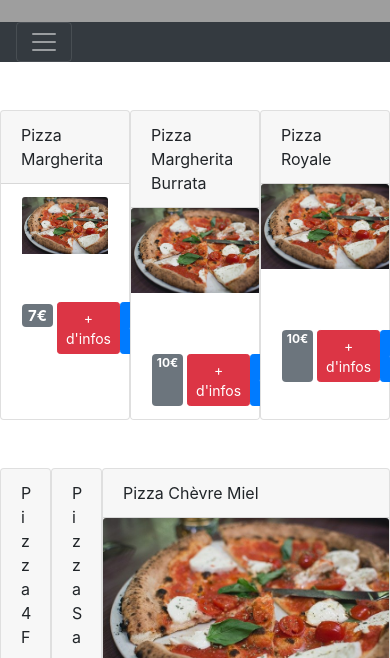
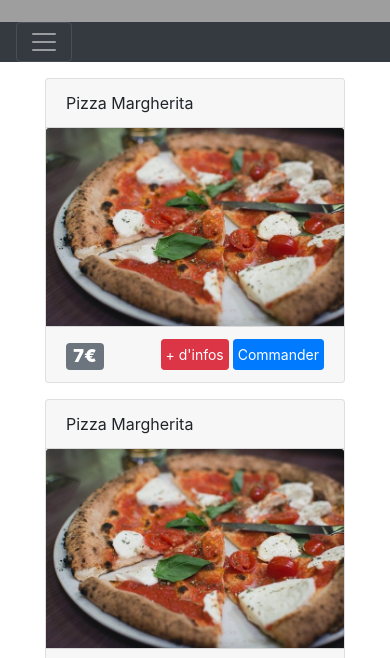
Before and after one commit to JulienGioux/PizzaTime, a plain HTML site: page index.html in a window 390 px wide. Shown: the part 178-836 px from the top of the page. Drawn offline with nearby package versions, Linux system fonts and the light colour scheme; grey boxes are pictures that could not be loaded.

Commit message:
Catégorie A flex, responsive max-width: 300px

```diff
--- a/assets/css/style.css
+++ b/assets/css/style.css
@@ -8,7 +8,9 @@
     background-position: right 35% bottom 45%;
 }
 
-
+.w-max-sd {
+    max-width: 300px;
+}
 .w-minmax {
     min-width: max-content;
 }
--- a/index.html
+++ b/index.html
@@ -49,24 +49,23 @@
     <section>
         <!-- CATEGORIE 1 BASE TOMATE -->
         <section id="Cat1">
-            <div class="d-flex flex-row justify-content-around mt-5 mb-5">
+            <div class="d-flex flex-row flex-wrap justify-content-around m-2">
                 <!-- FLECHE GAUCHE -->
                 <!-- CARD1 -->
-                <div class="card" style="width: 18rem;">
+                <div class="card w-max-sd m-2">
                     <div class="card-header">Pizza Margherita</div>
-                    <!-- <img class="card-img-top" src="assets/img/margherita.jpg" alt="Card image cap"> -->
-                    <div class="card-footer border border-white bg-white">
-                        <img class="card-img-top" src="assets/img/margherita.jpg" alt="Card image cap">
-                        <!-- INSERT IMAGE HERE -->
-                        <div class="d-flex justify-content-between mt-5">
-                            <div class="d-flex text-left">
-                               <h5><span class="badge badge-secondary">7€</span></h5>
+                    <!-- INSERT IMAGE HERE -->
+                    <img class="card-img-top" src="assets/img/margherita.jpg" alt="Card image cap">
+                    <div class="card-footer">
+                        <div class="d-flex justify-content-between align-items-center";>
+                            <div class="h4 my-auto">
+                               <span class="badge badge-secondary"><strong>7€</strong></span>
                             </div>
-                            <div class="d-flex justify-content-end mx-1">
-                                <button type="button" class="btn btn-sm btn-danger" data-toggle="popover"
+                            <div class="d-flex justify-content-left">
+                                <button type="button" class="btn btn-sm btn-danger p-1 mx-1 w-minmax" data-toggle="popover"
                                     title="Pizza Margherita" data-content="Tomate, Tomate fraîche, mozzarella, origan">+
                                     d'infos</button>
-                                <button type="button" class="btn btn-sm btn-primary" data-toggle="modal"
+                                <button type="button" class="btn btn-sm btn-primary p-1 w-minmax" data-toggle="modal"
                                     data-target="#margherita">Commander</button>
                                 <!-- Modal -->
                                 <div class="modal fade" id="margherita" tabindex="-1" role="dialog"
@@ -97,26 +96,24 @@
                 </div>
 
                 <!-- CARD2 -->
-                <div class="card" style="width: 18rem;">
-                    <div class="card-header">
-                        Pizza Margherita Burrata
-                    </div>
+                <div class="card w-max-sd m-2"
+>
+                    <div class="card-header">Pizza Margherita</div>
+                    <!-- INSERT IMAGE HERE -->
                     <img class="card-img-top" src="assets/img/margherita.jpg" alt="Card image cap">
-                    <div class="card-footer border border-white bg-white">
-                        <!-- INSERT IMAGE HERE -->
-                        <div class="d-flex justify-content-between mt-5">
-                            <div class="d-flex text-left">
-                                <span class="badge badge-secondary">10€</span>
+                    <div class="card-footer">
+                        <div class="d-flex justify-content-between align-items-center";>
+                            <div class="h4 my-auto">
+                               <span class="badge badge-secondary"><strong>7€</strong></span>
                             </div>
-                            <div class="d-flex justify-content-end mx-1">
-                                <button type="button" class="btn btn-sm btn-danger" data-toggle="popover"
-                                    title="Pizza Margherita Burrata"
-                                    data-content="Tomate, Mozzarella, Burrata après cuisson, Tomate confite, Origan">+
+                            <div class="d-flex justify-content-left">
+                                <button type="button" class="btn btn-sm btn-danger p-1 mx-1 w-minmax" data-toggle="popover"
+                                    title="Pizza Margherita" data-content="Tomate, Tomate fraîche, mozzarella, origan">+
                                     d'infos</button>
-                                <button type="button" class="btn btn-sm btn-primary" data-toggle="modal"
-                                    data-target="#burrata">Commander</button>
+                                <button type="button" class="btn btn-sm btn-primary p-1 w-minmax" data-toggle="modal"
+                                    data-target="#margherita">Commander</button>
                                 <!-- Modal -->
-                                <div class="modal fade" id="burrata" tabindex="-1" role="dialog"
+                                <div class="modal fade" id="margherita" tabindex="-1" role="dialog"
                                     aria-labelledby="exampleModalLabel" aria-hidden="true">
                                     <div class="modal-dialog" role="document">
                                         <div class="modal-content">
@@ -128,7 +125,7 @@
                                                 </button>
                                             </div>
                                             <div class="modal-body">
-                                                Votre Pizza Margherita Burrata a bien été ajoutée.
+                                                Votre Pizza Margherita a bien été ajoutée.
                                             </div>
                                             <div class="modal-footer">
                                                 <button type="button" class="btn btn-secondary"
@@ -144,26 +141,24 @@
                 </div>
 
                 <!-- CARD3 -->
-                <div class="card" style="width: 18rem;">
-                    <div class="card-header">
-                        Pizza Royale
-                    </div>
+                <div class="card w-max-sd m-2"
+>
+                    <div class="card-header">Pizza Margherita</div>
+                    <!-- INSERT IMAGE HERE -->
                     <img class="card-img-top" src="assets/img/margherita.jpg" alt="Card image cap">
-                    <div class="card-footer border border-white bg-white">
-                        <!-- INSERT IMAGE HERE -->
-                        <div class="d-flex justify-content-between mt-5">
-                            <div class="d-flex text-left">
-                                <span class="badge badge-secondary">10€</span>
+                    <div class="card-footer">
+                        <div class="d-flex justify-content-between align-items-center";>
+                            <div class="h4 my-auto">
+                               <span class="badge badge-secondary"><strong>7€</strong></span>
                             </div>
-                            <div class="d-flex justify-content-end mx-1">
-                                <button type="button" class="btn btn-sm btn-danger" data-toggle="popover"
-                                    title="Pizza Royale"
-                                    data-content="Tomate, Mozzarella, Jambon, Champignons, Olives, Oeuf">+
+                            <div class="d-flex justify-content-left">
+                                <button type="button" class="btn btn-sm btn-danger p-1 mx-1 w-minmax" data-toggle="popover"
+                                    title="Pizza Margherita" data-content="Tomate, Tomate fraîche, mozzarella, origan">+
                                     d'infos</button>
-                                <button type="button" class="btn btn-sm btn-primary" data-toggle="modal"
-                                    data-target="#royale">Commander</button>
+                                <button type="button" class="btn btn-sm btn-primary p-1 w-minmax" data-toggle="modal"
+                                    data-target="#margherita">Commander</button>
                                 <!-- Modal -->
-                                <div class="modal fade" id="royale" tabindex="-1" role="dialog"
+                                <div class="modal fade" id="margherita" tabindex="-1" role="dialog"
                                     aria-labelledby="exampleModalLabel" aria-hidden="true">
                                     <div class="modal-dialog" role="document">
                                         <div class="modal-content">
@@ -175,7 +170,7 @@
                                                 </button>
                                             </div>
                                             <div class="modal-body">
-                                                Votre Pizza Royale a bien été ajoutée.
+                                                Votre Pizza Margherita a bien été ajoutée.
                                             </div>
                                             <div class="modal-footer">
                                                 <button type="button" class="btn btn-secondary"
```
